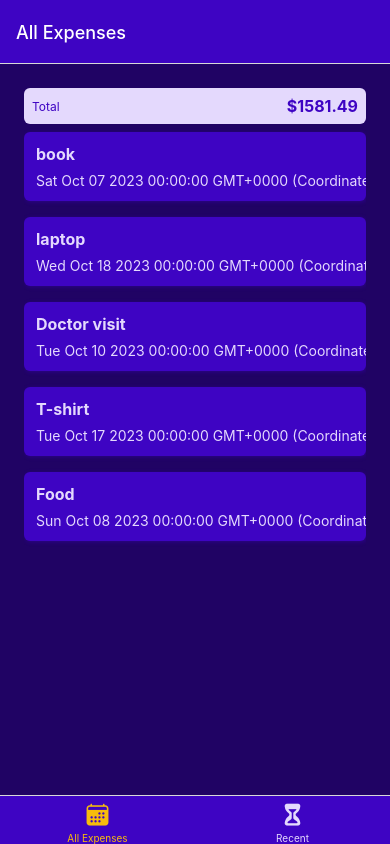
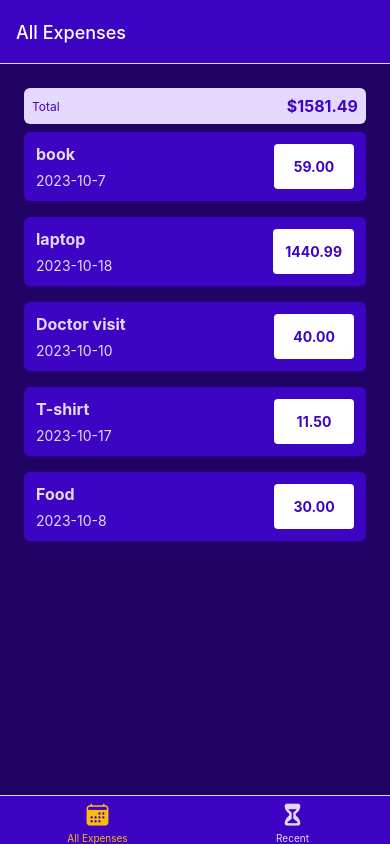
Before and after one commit to mouna-ben-mansour/expense-tracker, a React Native app: screen /AllExpenses in a window 390 px wide. Built offline with nearby package versions, Linux system fonts and the light colour scheme.

Commit message:
formatting date

```diff
--- a/components/ExpensesOutput/ExpenseItem.js
+++ b/components/ExpensesOutput/ExpenseItem.js
@@ -1,5 +1,6 @@
 import {View, StyleSheet, Text, Pressable} from "react-native";
 import {GlobalStyles} from "../../constants/styles";
+import {getFormattedDate} from "../../util/date";
 
 function ExpenseItem({title, date, amount}) {
     return (
@@ -7,10 +8,10 @@
             <View style={styles.expenseItem}>
                 <View>
                     <Text style={[styles.textBase, styles.title]}>{title}</Text>
-                    <Text style={styles.textBase}>{date.toString()}</Text>
+                    <Text style={styles.textBase}>{ getFormattedDate(date)}</Text>
                 </View>
                 <View style={styles.amountContainer}>
-                    <Text style={styles.amount}>{amount}</Text>
+                    <Text style={styles.amount}>{amount.toFixed(2)}</Text>
                 </View>
             </View>
         </Pressable>
@@ -47,7 +48,8 @@
         backgroundColor: 'white',
         justifyContent: 'center',
         alignItems: 'center',
-        borderRadius: 4
+        borderRadius: 4,
+        minWidth:80
     },
     amount:{
         color: GlobalStyles.colors.primary500,
--- /dev/null
+++ b/util/date.js
@@ -0,0 +1,3 @@
+export function getFormattedDate(date) {
+    return `${date.getFullYear()}-${date.getMonth()+1}-${date.getDate()}`;
+}
```
